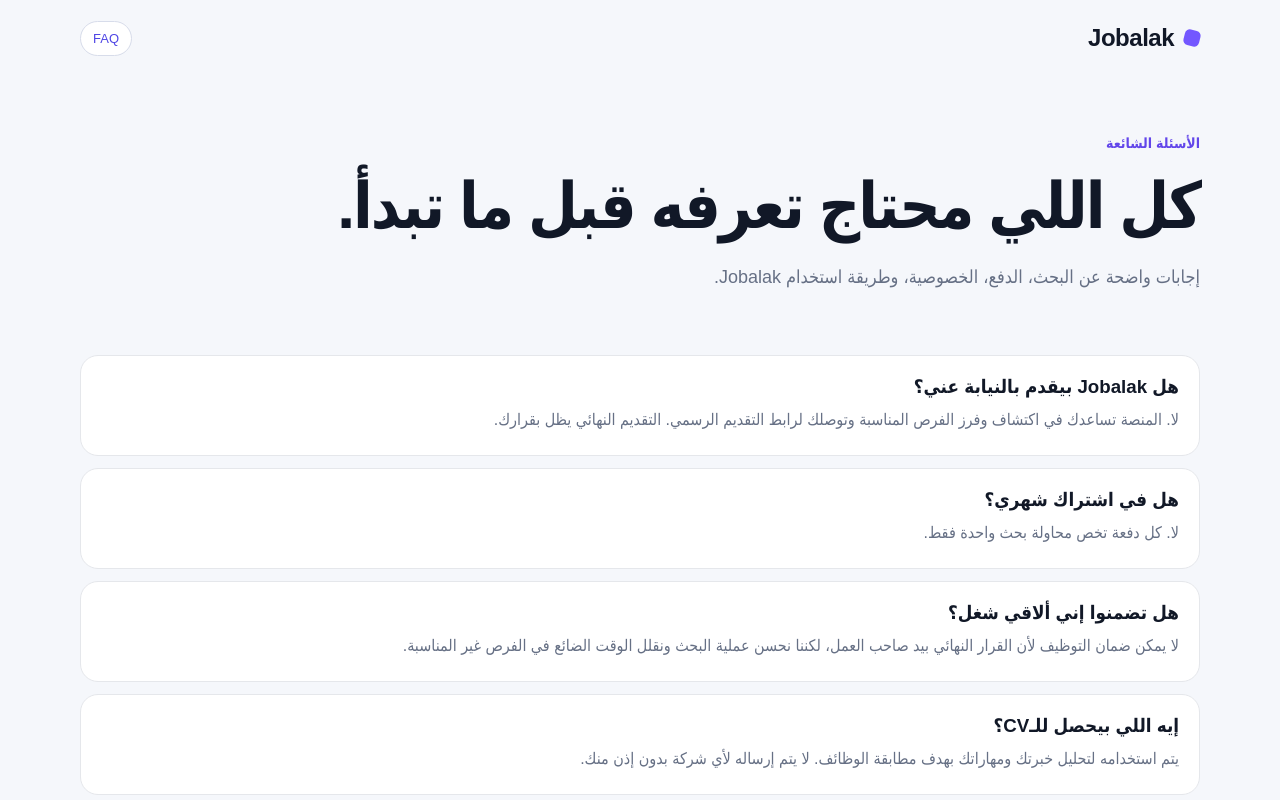
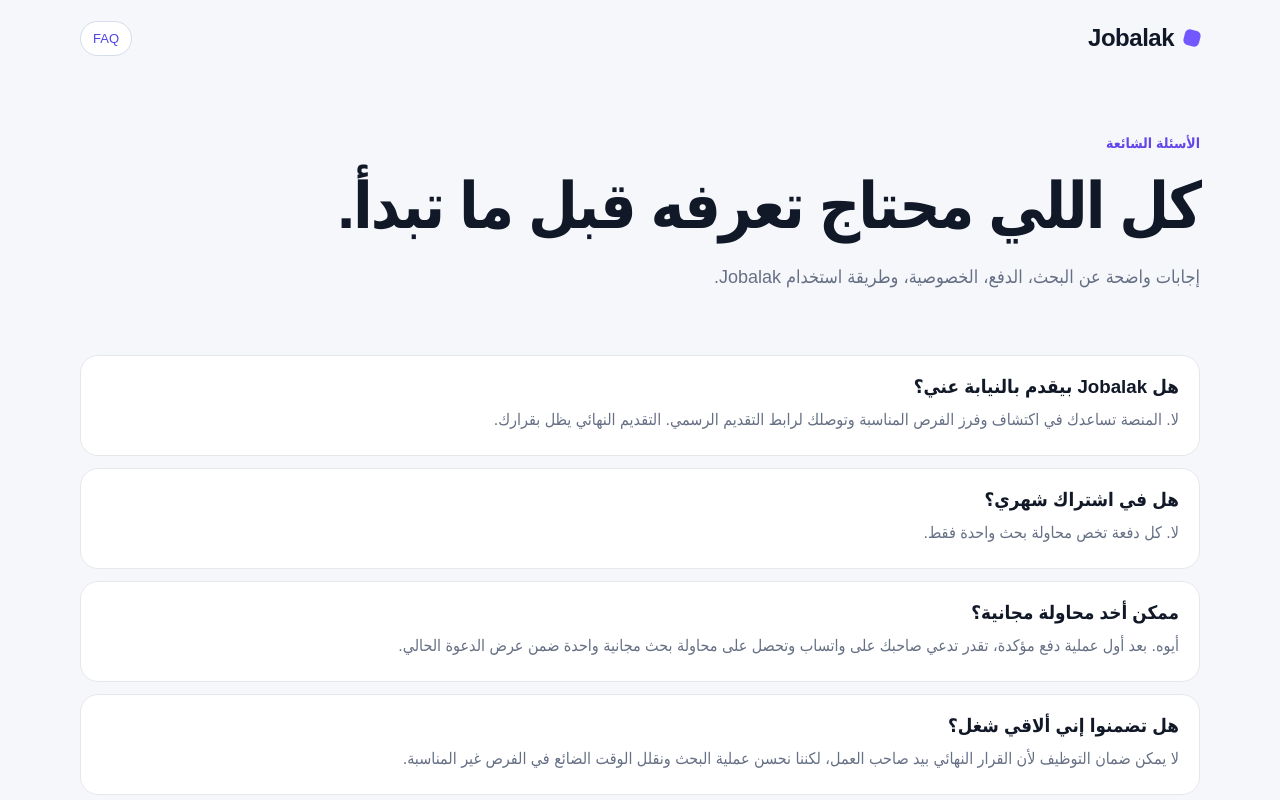
Before and after one commit to digitalhorizonx/Jobalak, a Next.js app: page /faq in a window 1280 px wide. Shown: the top 800 px of the page. Built offline with nearby package versions, Linux system fonts and the light colour scheme.

Commit message:
Document WhatsApp referral reward

```diff
--- a/app/faq/page.tsx
+++ b/app/faq/page.tsx
@@ -3,8 +3,9 @@
 const faqs=[
 ["هل Jobalak بيقدم بالنيابة عني؟","لا. المنصة تساعدك في اكتشاف وفرز الفرص المناسبة وتوصلك لرابط التقديم الرسمي. التقديم النهائي يظل بقرارك."],
 ["هل في اشتراك شهري؟","لا. كل دفعة تخص محاولة بحث واحدة فقط."],
+["ممكن أخد محاولة مجانية؟","أيوه. بعد أول عملية دفع مؤكدة، تقدر تدعي صاحبك على واتساب وتحصل على محاولة بحث مجانية واحدة ضمن عرض الدعوة الحالي."],
 ["هل تضمنوا إني ألاقي شغل؟","لا يمكن ضمان التوظيف لأن القرار النهائي بيد صاحب العمل، لكننا نحسن عملية البحث ونقلل الوقت الضائع في الفرص غير المناسبة."],
-["إيه اللي بيحصل للـCV؟","يتم استخدامه لتحليل خبرتك ومهاراتك بهدف مطابقة الوظائف. لا يتم إرساله لأي شركة بدون إذن منك."],
+["إيه اللي بيحصل للـCV؟","يتم استخدامه لتحليل خبرتك ومهاراتك بهدف مطابقة الوظائف. لا يتم إرساله لأي شركة بدون إذنك."],
 ["قد إيه بياخد البحث؟","بعد اكتمال الطلب والدفع، يتم تجهيز أفضل النتائج المطابقة وإرسالها على الإيميل عند اكتمال المعالجة."],
 ["ممكن أختار أكتر من دولة؟","نعم، تقدر تختار حتى 5 دول في نفس الطلب."],
 ["هل في فرص Remote؟","نعم، ممكن تختار Remote ضمن المناطق المستهدفة."],
```
